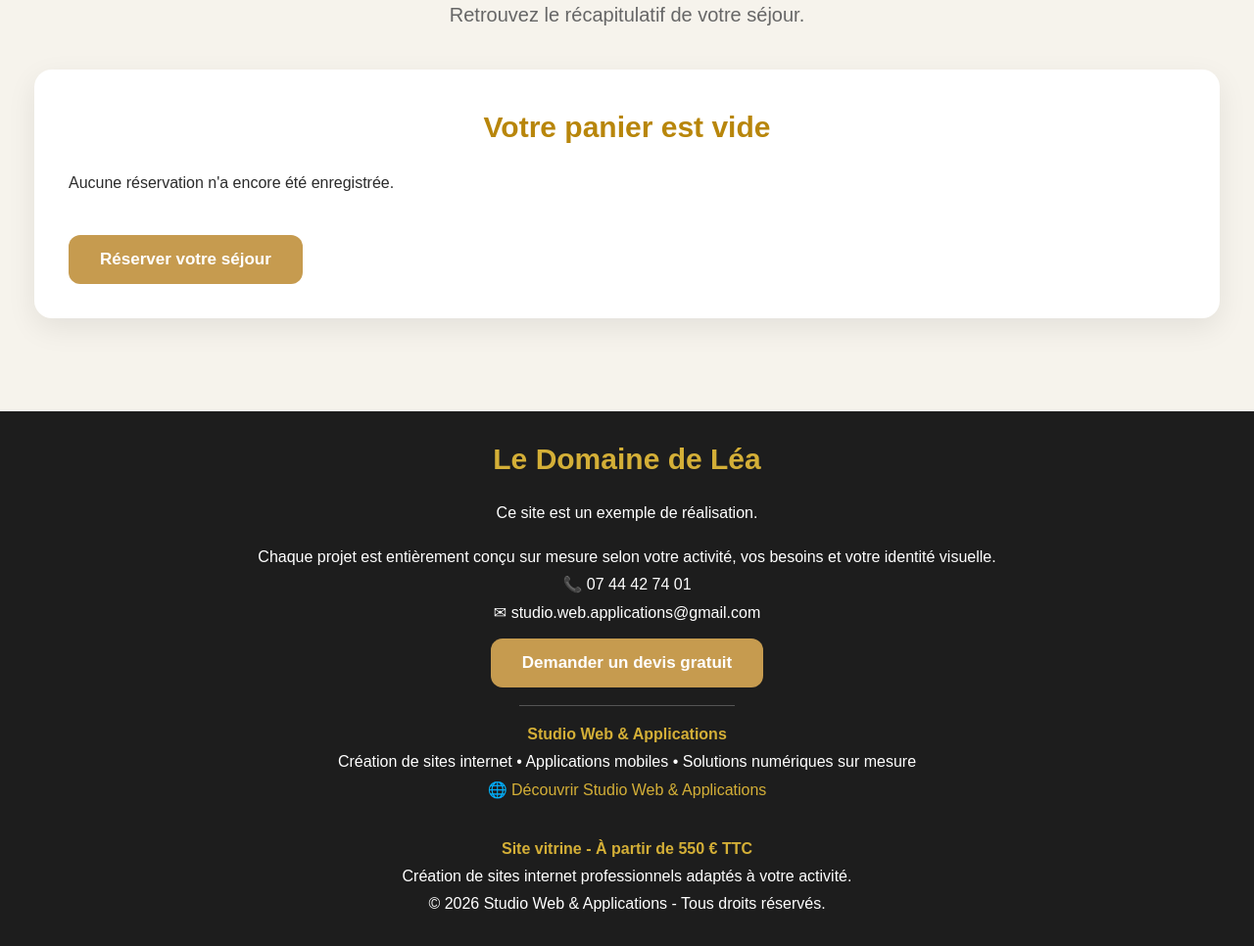
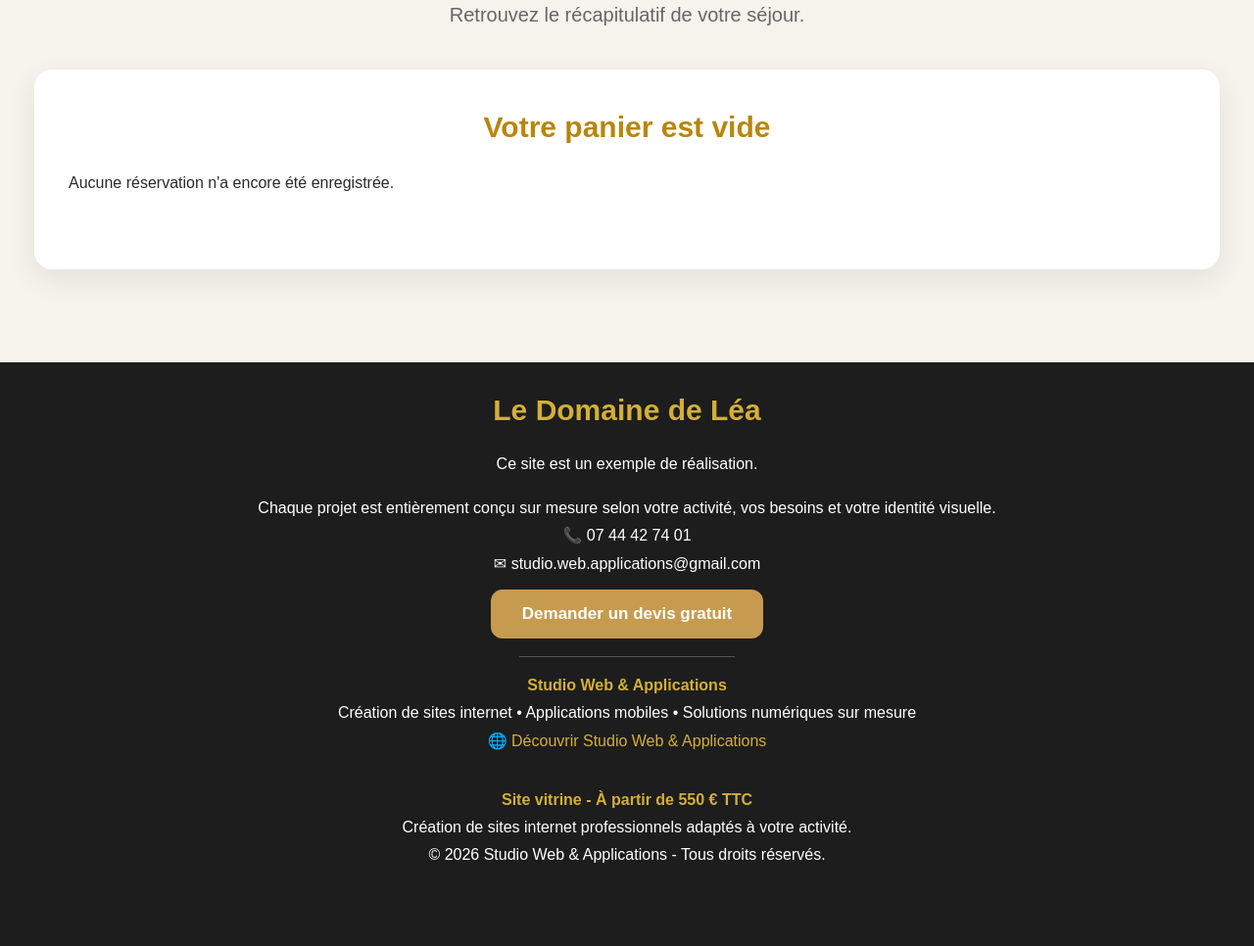
Before and after one commit to MSEDIT-1304/demo-le-domaine-de-lea, a Flask app: page /panier in a window 1280 px wide. Shown: the part 690-1656 px from the top of the page at 98% size. After the commit the page ends 1571 px from the top, so only its background shows below. Run offline with Flask 3, Linux system fonts and the light colour scheme.

Commit message:
Update panier.html

```diff
--- a/templates/panier.html
+++ b/templates/panier.html
@@ -150,15 +150,6 @@
 
 <br>
 
-<a href="/reservation">
-
-<button>
-
-Réserver votre séjour
-
-</button>
-
-</a>
 
 </div>
 
```
